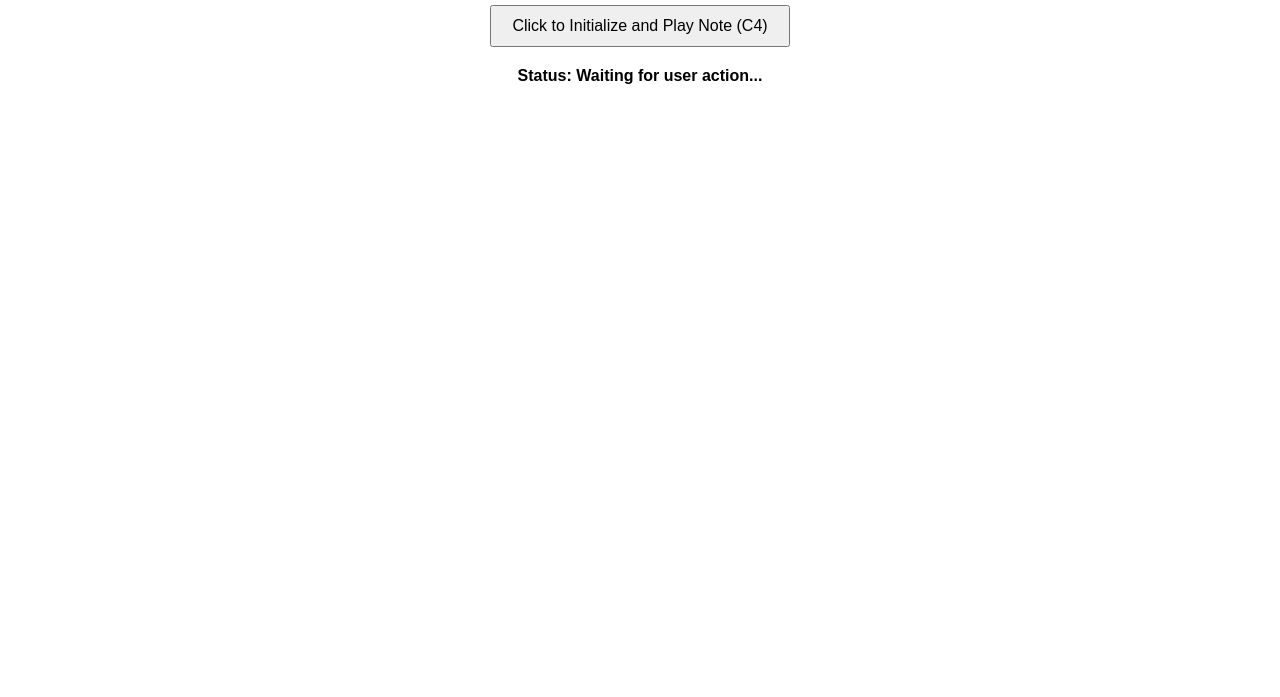
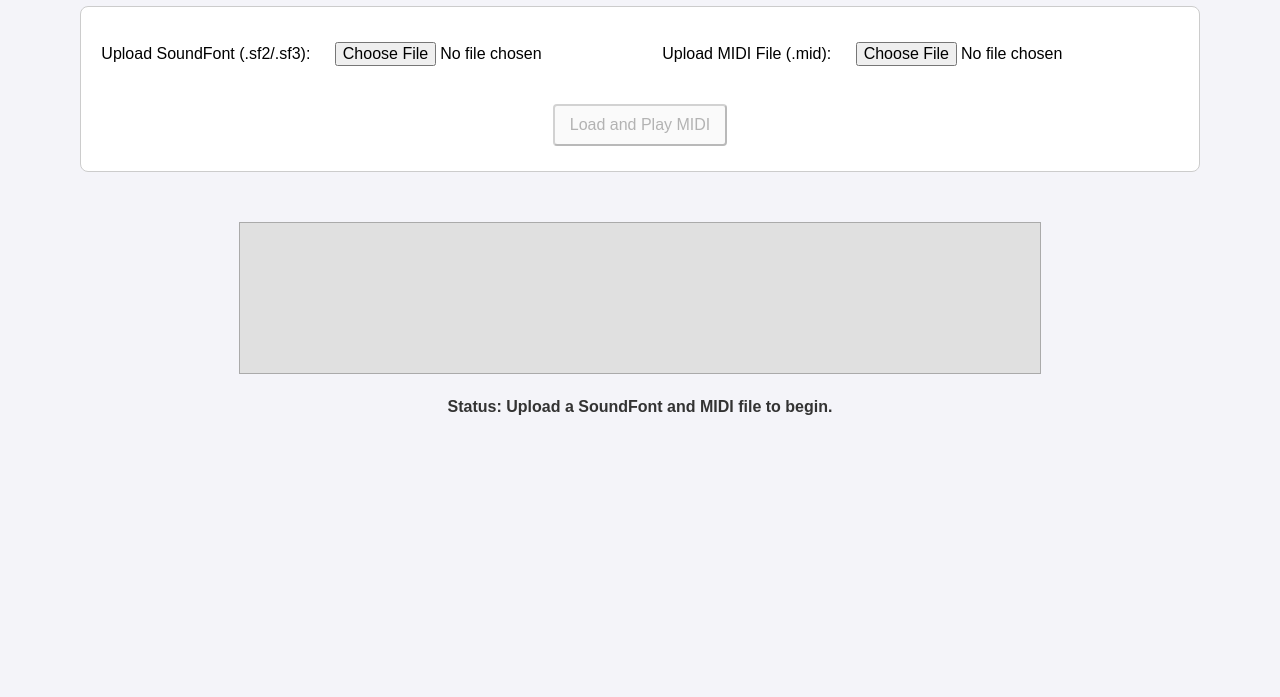
Before and after one commit to HACKERXXTHEROBLOXX21/google-gemini-that-create-midi-and-soundfont-player, a plain HTML site: page index.html in a window 1280 px wide. Shown: the part 103-800 px from the top of the page. Drawn offline with Linux system fonts and the light colour scheme.

Commit message:
Revamp FluidSynth WASM Synthesizer interface
Updated the title and enhanced the styling of the page. Added controls for uploading SoundFont and MIDI files.

```diff
--- a/index.html
+++ b/index.html
@@ -2,17 +2,57 @@
 <html lang="en">
 <head>
     <meta charset="UTF-8">
-    <title>FluidSynth WebAssembly Demo</title>
+    <title>FluidSynth WASM Synthesizer</title>
     <style>
-        body { font-family: sans-serif; text-align: center; margin-top: 50px; }
-        button { padding: 10px 20px; font-size: 16px; cursor: pointer; }
-        #status { margin-top: 20px; font-weight: bold; }
+        body {
+            font-family: sans-serif;
+            text-align: center;
+            margin-top: 50px;
+            background-color: #f4f4f9;
+        }
+        .controls {
+            margin-bottom: 30px;
+            padding: 20px;
+            border: 1px solid #ccc;
+            display: inline-block;
+            border-radius: 8px;
+            background-color: #fff;
+        }
+        button, input[type="file"] {
+            padding: 10px 15px;
+            font-size: 16px;
+            cursor: pointer;
+            margin: 5px;
+            border-radius: 4px;
+        }
+        #visualizer {
+            border: 1px solid #aaa;
+            background-color: #e0e0e0;
+            margin-top: 20px;
+        }
+        #status {
+            margin-top: 20px;
+            font-weight: bold;
+            color: #333;
+        }
     </style>
 </head>
 <body>
-    <h1>FluidSynth WASM Synthesizer Demo</h1>
-    <button id="startButton">Click to Initialize and Play Note (C4)</button>
-    <p id="status">Status: Waiting for user action...</p>
+    <h1>FluidSynth WASM Synthesizer 🎵</h1>
+
+    <div class="controls">
+        <label for="sfUpload">Upload SoundFont (.sf2/.sf3):</label>
+        <input type="file" id="sfUpload" accept=".sf2,.sf3">
+
+        <label for="midiUpload">Upload MIDI File (.mid):</label>
+        <input type="file" id="midiUpload" accept=".mid,.midi">
+
+        <br><br>
+        <button id="startButton" disabled>Load and Play MIDI</button>
+    </div>
+
+    <canvas id="visualizer" width="800" height="150"></canvas>
+    <p id="status">Status: Upload a SoundFont and MIDI file to begin.</p>
 
     <script src="https://cdn.jsdelivr.net/npm/js-synthesizer@1.1.0/externals/libfluidsynth-2.4.6.js"></script>
     <script src="https://cdn.jsdelivr.net/npm/js-synthesizer@1.1.0/dist/js-synthesizer.js"></script>
```
